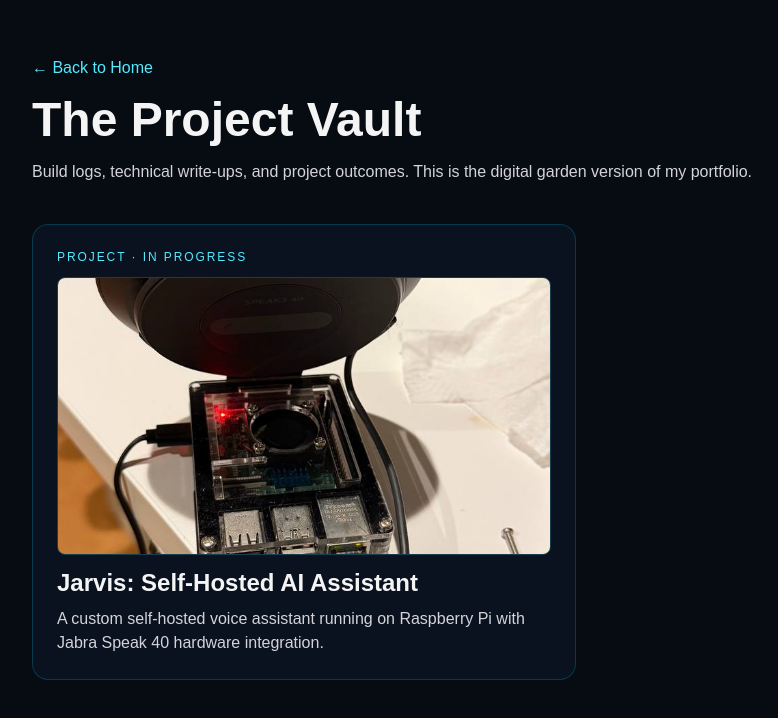
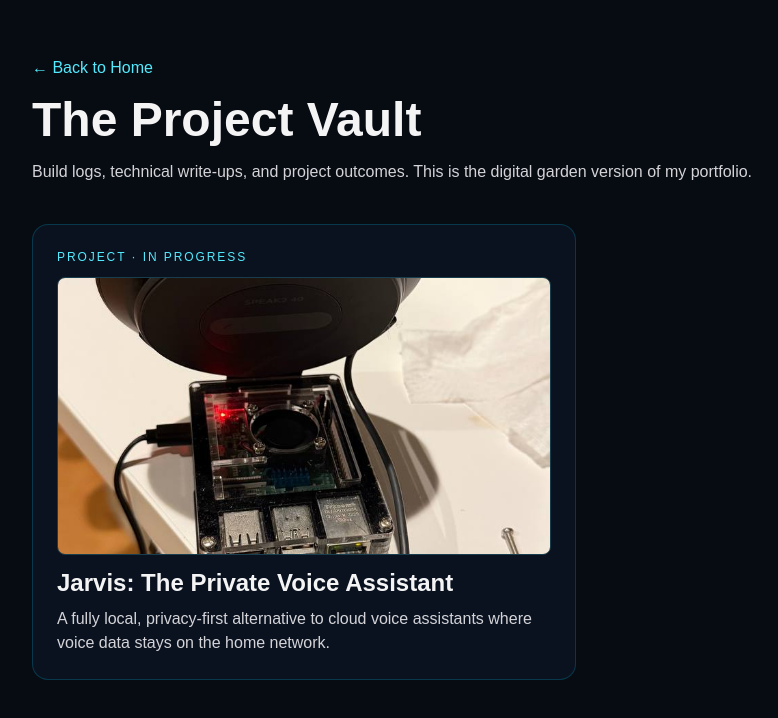
Before and after one commit to DigitalRonin73/Tired-Dad-Tech, a Next.js app: page /vault in a window 1280 px wide. Shown: the top 718 px of the page, without its empty margins (56-834 px from the left). Built offline with nearby package versions, Linux system fonts and the light colour scheme.

Commit message:
content: update Jarvis project description and architecture details

```diff
--- a/src/content/projects.ts
+++ b/src/content/projects.ts
@@ -14,17 +14,18 @@ export type Project = {
 export const projects: Project[] = [
   {
     slug: "jarvis-self-hosted-assistant",
-    title: "Jarvis: Self-Hosted AI Assistant",
+    title: "Jarvis: The Private Voice Assistant",
     category: "Project",
     status: "In Progress",
     summary:
-      "A custom self-hosted voice assistant running on Raspberry Pi with Jabra Speak 40 hardware integration.",
-    stack: ["Raspberry Pi", "Jabra Speak 40", "Self-Hosted AI", "Voice Interface"],
+      "A fully local, privacy-first alternative to cloud voice assistants where voice data stays on the home network.",
+    stack: ["Home Assistant", "Proxmox", "Mac mini M1", "Raspberry Pi", "openWakeWord"],
     publishedAt: "2026-03-01",
     body: [
-      "Jarvis is my custom, self-hosted AI assistant project focused on local-first control and practical voice interaction.",
-      "This build uses a Jabra Speak 40 speakerphone paired with a Raspberry Pi as the core hardware platform.",
-      "I’ll continue adding architecture details, software stack notes, and lessons learned as the project evolves.",
+      "This project is a fully local, privacy-first alternative to cloud-based voice assistants. By hosting intelligence on-site, voice data never leaves the home network while still delivering modern AI response speeds.",
+      "Infrastructure is distributed for performance and reliability: a Proxmox VM running Home Assistant acts as the central command center; a Mac mini (M1, 16GB RAM) provides local LLM compute; and a Raspberry Pi serves as the physical interface in a custom 3D-printed mount.",
+      "Core technologies include local LLM integration for natural language understanding, openWakeWord for on-device 'Hey Jarvis' wake detection, and a Jabra Speak 4 for microphone pickup and response output.",
+      "Key benefits: near-zero latency from local processing, full data sovereignty for voice and smart-home telemetry, and sustainable reuse of existing hardware into a high-performance automation suite.",
     ],
     imageUrls: [
       "/images/projects/jarvis/01.jpg",
```
